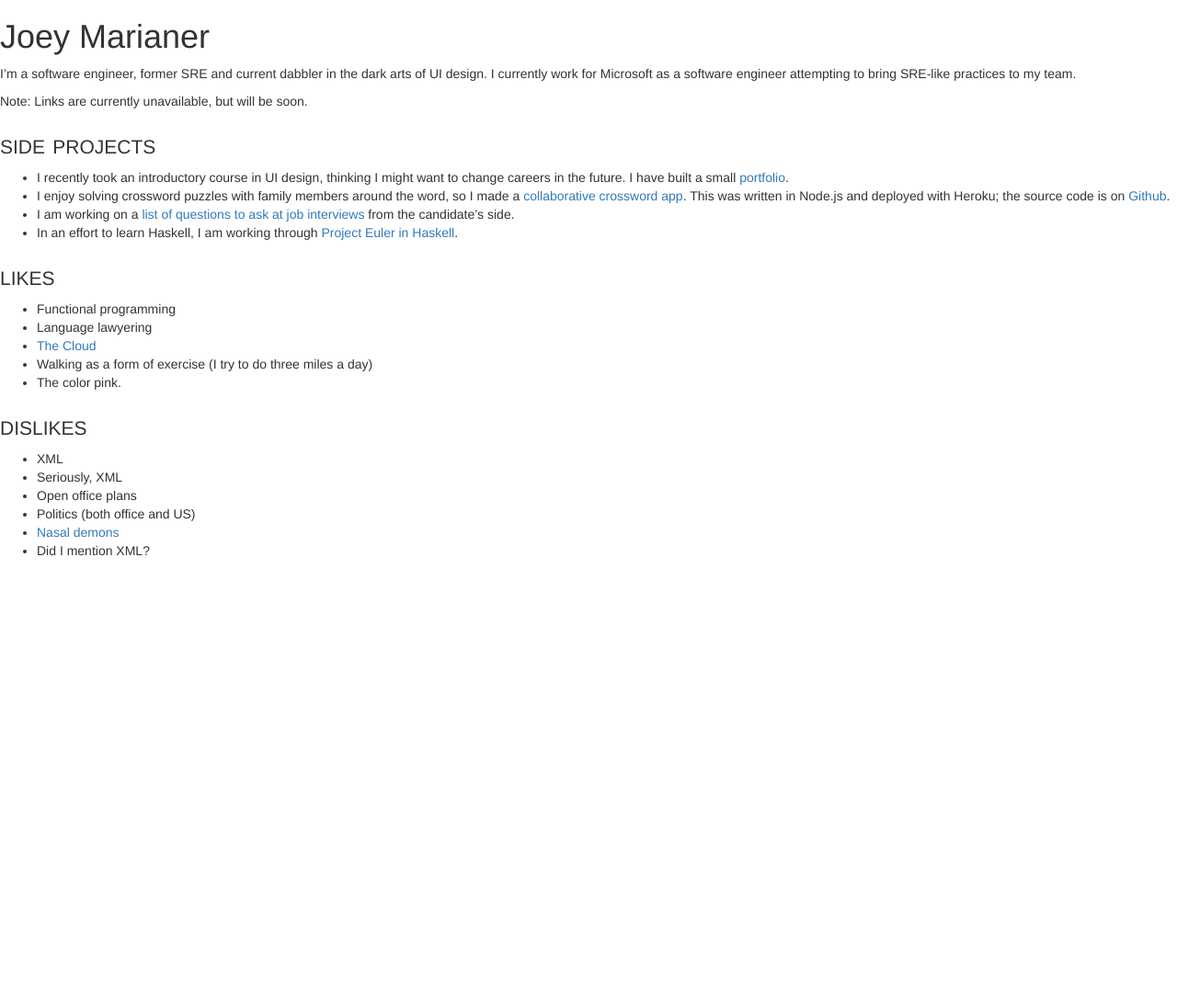
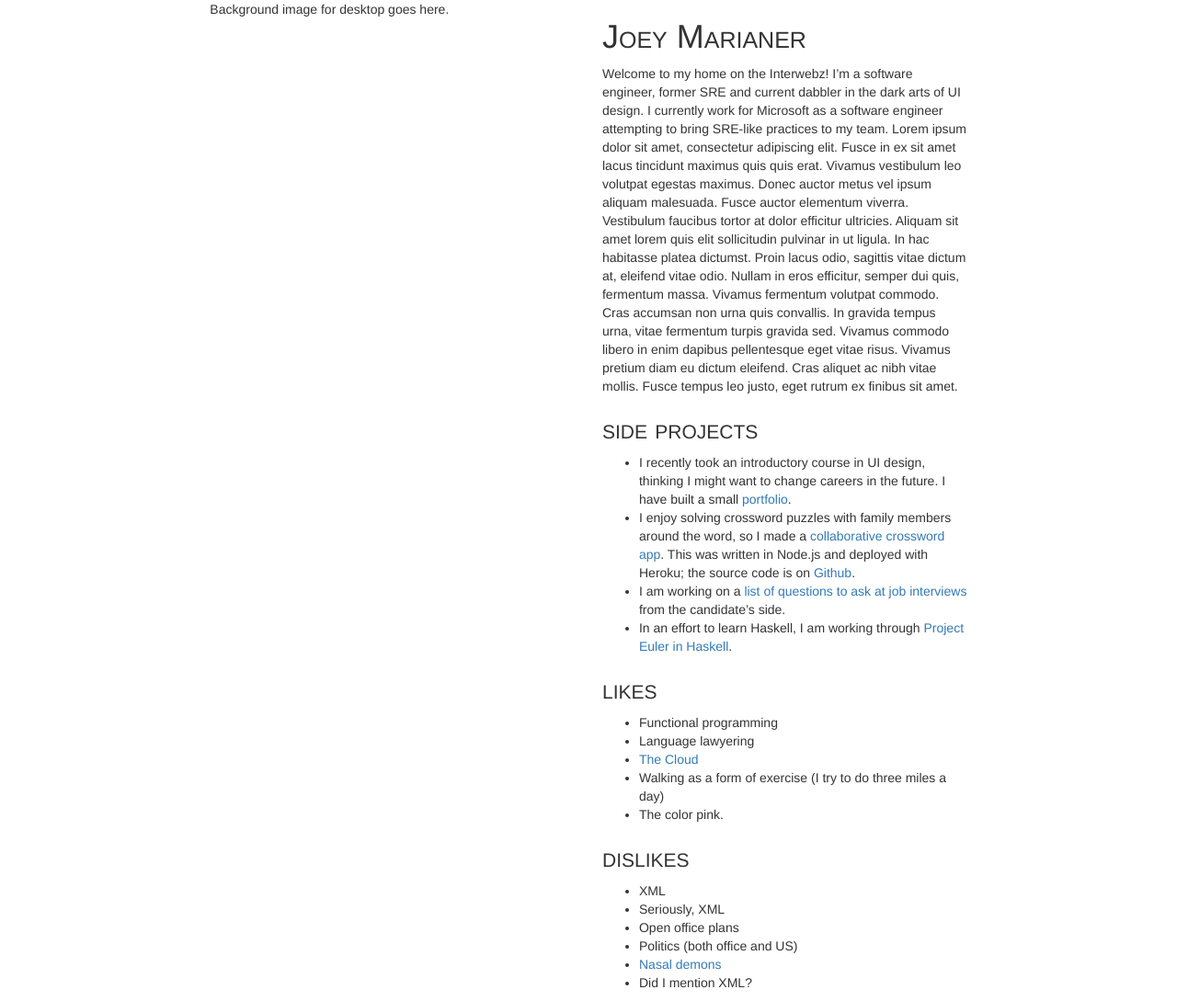
Before and after one commit to jmarianer/website, a Jekyll site: the page built from index.md, in a window 1280 px wide. Shown: the whole page at 92% size. Built offline with Jekyll 4.4.1, drawn with Linux system fonts in a browser that asks for light colours; before the commit the page ends 900 px from its top, so only the background shows below that.

Commit message:
Style changes. There is an unfortunate mixing of style and content in index.md that I'm not yet sure how I'll fix.

```diff
--- a/_layouts/default.html
+++ b/_layouts/default.html
@@ -12,8 +12,13 @@
     <link rel="canonical" href="{{ page.url | replace:'index.html','' | prepend: site.url }}">
   </head>
   <body>
-    <div>
+    <div class="col-md-2"></div>
+    <div class="col-md-4 hidden-xs hidden-sm">
+      Background image for desktop goes here.
+    </div>
+    <div class="content col-md-4">
       {{ content }}
     </div>
+    <div class="col-md-2"></div>
   </body>
 </html>
--- a/css/main.scss
+++ b/css/main.scss
@@ -5,10 +5,10 @@
 @import "syntax-highlighting", "bootstrap.min";
 
 h1, h2 {
-  font-weight: 500;
+  font-weight: 400;
+  font-variant: small-caps;
 }
 
 h2 {
-  font-variant: small-caps;
   text-transform: lowercase;
 }
--- a/index.md
+++ b/index.md
@@ -3,9 +3,12 @@ permalink: /
 ---
 Joey Marianer
 =============
-I'm a software engineer, former SRE and current dabbler in the dark arts of UI design. I currently work for Microsoft as a software engineer attempting to bring SRE-like practices to my team.
+<span class="visible-xs visible-sm">
+...
+</span>
 
-Note: Links are currently unavailable, but will be soon.
+Welcome to my home on the Interwebz! I'm a software engineer, former SRE and current dabbler in the dark arts of UI design. I currently work for Microsoft as a software engineer attempting to bring SRE-like practices to my team.
+Lorem ipsum dolor sit amet, consectetur adipiscing elit. Fusce in ex sit amet lacus tincidunt maximus quis quis erat. Vivamus vestibulum leo volutpat egestas maximus. Donec auctor metus vel ipsum aliquam malesuada. Fusce auctor elementum viverra. Vestibulum faucibus tortor at dolor efficitur ultricies. Aliquam sit amet lorem quis elit sollicitudin pulvinar in ut ligula. In hac habitasse platea dictumst. Proin lacus odio, sagittis vitae dictum at, eleifend vitae odio. Nullam in eros efficitur, semper dui quis, fermentum massa. Vivamus fermentum volutpat commodo. Cras accumsan non urna quis convallis. In gravida tempus urna, vitae fermentum turpis gravida sed. Vivamus commodo libero in enim dapibus pellentesque eget vitae risus. Vivamus pretium diam eu dictum eleifend. Cras aliquet ac nibh vitae mollis. Fusce tempus leo justo, eget rutrum ex finibus sit amet.
 
 Side projects
 -------------
```
